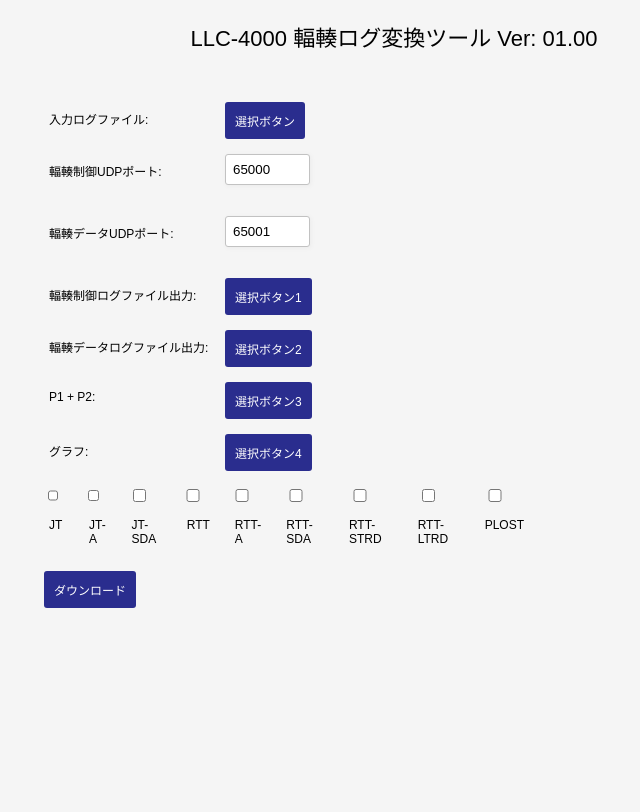
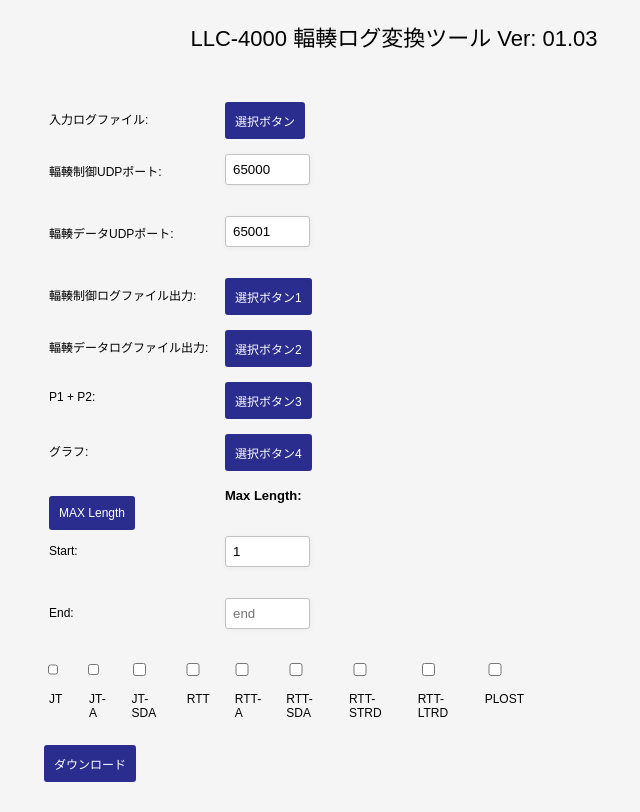
Before and after one commit to kimkimhun3/LLC-4000-Tool, an Electron app: page index.html in a window 800 px wide. Shown: the whole page, without its empty margins (6-646 px from the left). Drawn offline with Linux system fonts and the light colour scheme; no server answers.

Commit message:
Done Ver 01.03

```diff
--- a/index.html
+++ b/index.html
@@ -4,7 +4,7 @@
   <head>
     <meta charset="UTF-8" />
     <meta http-equiv="Content-Security-Policy" content="default-src 'self'; script-src 'self' 'unsafe-inline'">
-    <title>LLC-4000 輻輳ログ変換ツール Ver: 01.00</title>
+    <title>LLC-4000 輻輳ログ変換ツール Ver: 01.03</title>
     <link rel="stylesheet" type="text/css" href="style.css" />
   </head>
   <body>
@@ -31,7 +31,7 @@
         <button id="alertCloseBtn">Close</button>
       </div>
     </div>
-    <div class="title">LLC-4000 輻輳ログ変換ツール Ver: 01.00</div>
+    <div class="title">LLC-4000 輻輳ログ変換ツール Ver: 01.03</div>
     <div class="form-style-2">
       <form onsubmit="submitForm()">
         <label for="fileInput"><span>入力ログファイル:<span class="required"></span></span><button for="fileInput" onclick="openFile()">選択ボタン</button><div id="uploaded-file-path"></div></label>
@@ -42,7 +42,11 @@
         <label for="fileInput"><span>輻輳制御ログファイル出力: <span class="required"></span></span><button type="button" onclick="openSaveDialog()">選択ボタン1</button><div id="created-file1"></div></label>
         <label for="fileInput"><span>輻輳データログファイル出力: <span class="required"></span></span><button type="button" onclick="openSaveDialog2()">選択ボタン2</button><div id="created-file2"></div></label>
         <label for="fileInput"><span>P1 + P2: <span class="required"></span></span><button type="button" onclick="openSaveDialog3()">選択ボタン3</button><div id="created-file3"></div></label>
-        <label for="fileInput"><span>グラフ: <span class="required"></span></span><button type="button" onclick="openSaveDialog4()">選択ボタン4</button><div id="created-file4"></div>        </label>
+        <label for="fileInput"><span>グラフ: <span class="required"></span></span><button type="button" onclick="openSaveDialog4()">選択ボタン4</button><div id="created-file4"></div></label>
+        <label for="fileInput"><span><button type="button" id="downloadBtn" onclick="handleConvert()">MAX Length</button></span><h4><div id="maxLengthDisplay">Max Length: </div></h4></label>
+        <br>
+        <label for="fileInput"><span>Start: </span><input type="number" id="fde9InputStart" placeholder="start" min="1" value="1"  class="input-field"></label>
+        <label for="fileInput"><span>End: </span><input type="number" id="fde9InputEnd" placeholder="end" class="input-field"></label>
         <div class="checkbox-group">
           <div class="checkbox-item">
             <input type="checkbox" id="checkboxJT">
@@ -82,7 +86,9 @@
             <label for="checkboxPLOST">PLOST</label>
           </div>
         </div>
+
         <button type="button" id="downloadBtn" onclick="saveFile()">ダウンロード</button>
+
       </form>
     </div>
     <script>
@@ -100,4 +106,5 @@
     </script>
   </body>
 
+
 </html>
```
